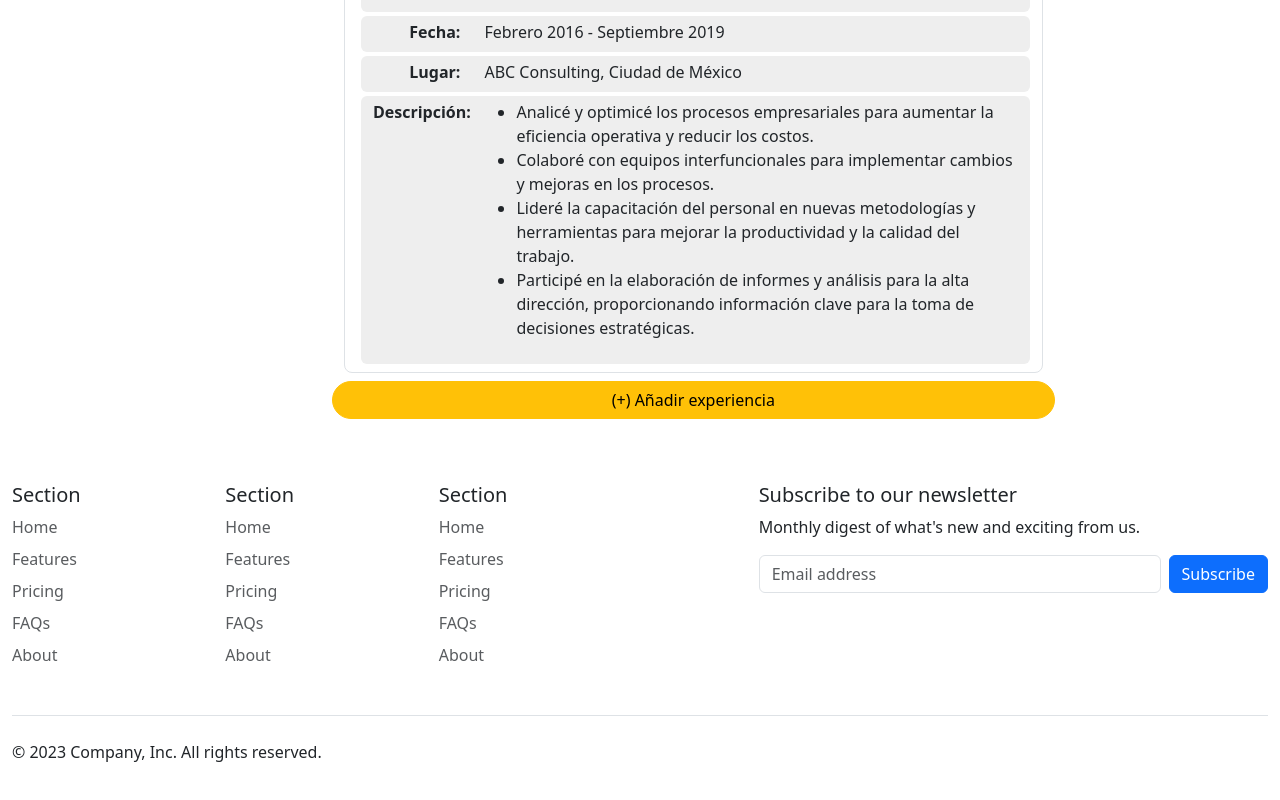
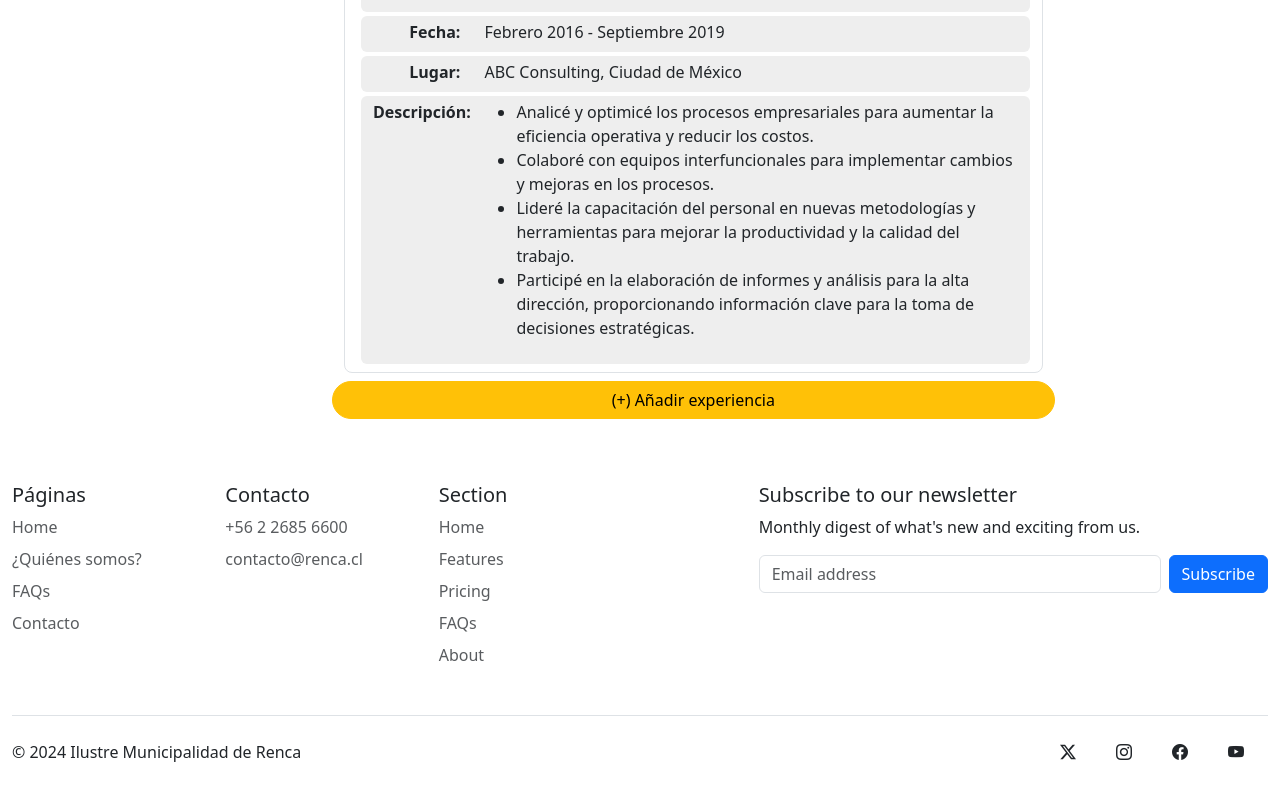
Before and after one commit to aravenab/proyecto-aca-estamos, a React (Vite) app: page / in a window 1280 px wide. Shown: the part 953-1753 px from the top of the page. Built offline with nearby package versions, Linux system fonts and the light colour scheme.

Commit message:
cambios footer

```diff
--- a/src/components/Footer/Footer.jsx
+++ b/src/components/Footer/Footer.jsx
@@ -5,24 +5,20 @@ export default function Footer() {
     <footer className="container-fluid py-5 mt-3">
     <div className="row">
       <div className="col-6 col-md-2 mb-3">
-        <h5>Section</h5>
+        <h5>Páginas</h5>
         <ul className="nav flex-column">
           <li className="nav-item mb-2"><a href="#" className="nav-link p-0 text-body-secondary">Home</a></li>
-          <li className="nav-item mb-2"><a href="#" className="nav-link p-0 text-body-secondary">Features</a></li>
-          <li className="nav-item mb-2"><a href="#" className="nav-link p-0 text-body-secondary">Pricing</a></li>
+          <li className="nav-item mb-2"><a href="#" className="nav-link p-0 text-body-secondary">¿Quiénes somos?</a></li>
           <li className="nav-item mb-2"><a href="#" className="nav-link p-0 text-body-secondary">FAQs</a></li>
-          <li className="nav-item mb-2"><a href="#" className="nav-link p-0 text-body-secondary">About</a></li>
+          <li className="nav-item mb-2"><a href="#" className="nav-link p-0 text-body-secondary">Contacto</a></li>
         </ul>
       </div>
 
       <div className="col-6 col-md-2 mb-3">
-        <h5>Section</h5>
+        <h5>Contacto</h5>
         <ul className="nav flex-column">
-          <li className="nav-item mb-2"><a href="#" className="nav-link p-0 text-body-secondary">Home</a></li>
-          <li className="nav-item mb-2"><a href="#" className="nav-link p-0 text-body-secondary">Features</a></li>
-          <li className="nav-item mb-2"><a href="#" className="nav-link p-0 text-body-secondary">Pricing</a></li>
-          <li className="nav-item mb-2"><a href="#" className="nav-link p-0 text-body-secondary">FAQs</a></li>
-          <li className="nav-item mb-2"><a href="#" className="nav-link p-0 text-body-secondary">About</a></li>
+          <li className="nav-item mb-2"><a href="#" className="nav-link p-0 text-body-secondary">+56 2 2685 6600</a></li>
+          <li className="nav-item mb-2"><a href="#" className="nav-link p-0 text-body-secondary">contacto@renca.cl</a></li>
         </ul>
       </div>
 
@@ -51,11 +47,13 @@ export default function Footer() {
     </div>
 
     <div className="d-flex flex-column flex-sm-row justify-content-between py-4 my-4 border-top">
-      <p>© 2023 Company, Inc. All rights reserved.</p>
+      <p>© 2024 Ilustre Municipalidad de Renca </p>
       <ul className="list-unstyled d-flex">
-        <li className="ms-3"><a className="link-body-emphasis" href="#"><svg className="bi" width="24" height="24"><use xlink:href="#twitter"></use></svg></a></li>
-        <li className="ms-3"><a className="link-body-emphasis" href="#"><svg className="bi" width="24" height="24"><use xlink:href="#instagram"></use></svg></a></li>
-        <li className="ms-3"><a className="link-body-emphasis" href="#"><svg className="bi" width="24" height="24"><use xlink:href="#facebook"></use></svg></a></li>
+        <li className="ms-3 bi bi-twitter-x"><a className="link-body-emphasis" href="#"><svg className="bi" width="24" height="24"><use xlink:href="#twitter"></use></svg></a></li>
+        <li className="ms-3 bi bi-instagram"><a className="link-body-emphasis" href="#"><svg className="bi" width="24" height="24"><use xlink:href="#instagram"></use></svg></a></li>
+        <li className="ms-3 bi bi-facebook"><a className="link-body-emphasis" href="#"><svg className="bi" width="24" height="24"><use xlink:href="#facebook"></use></svg></a></li>
+        <li className="ms-3 bi bi-youtube"><a className="link-body-emphasis" href="#"><svg className="bi" width="24" height="24"><use xlink:href="#youtube"></use></svg></a></li>
+
       </ul>
     </div>
   </footer>
```
